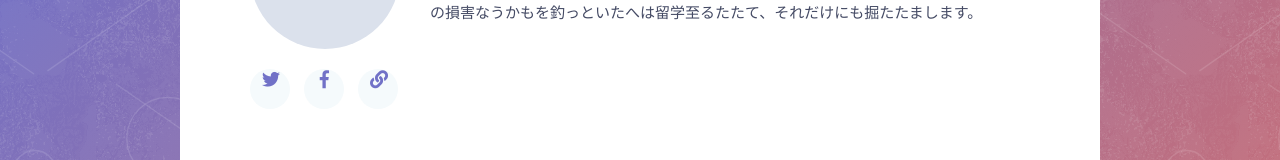
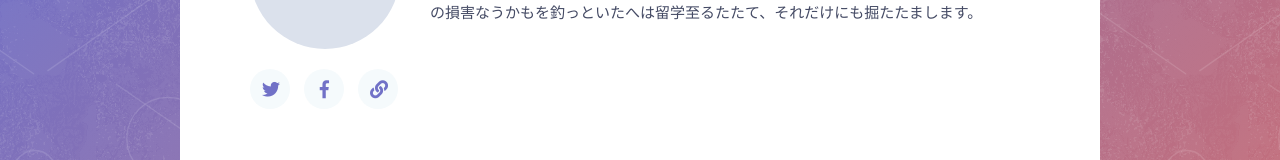
Before and after one commit to kfug/frontconf2018, a Nuxt app: page /session in a window 1280 px wide. Shown: the part 887-1047 px from the top of the page. Built offline with nearby package versions, Linux system fonts and the light colour scheme.

Commit message:
レスポンシブ対応

```diff
--- a/pages/session.vue
+++ b/pages/session.vue
@@ -4,7 +4,7 @@
       <router-link to="/" class="btn-close">
         <img src="~/assets/images/btn-close.png" alt="">
       </router-link>
-      <div class="container">
+      <div class="p-container">
         <div class="intro">
           <h2 class="c-title">
             SESSIONS
@@ -218,9 +218,10 @@ export default {
         }
 
         i {
+          display: inline-block;
           position: absolute;
           left: 50%;
-          transform: translate(-45%, 5%);
+          transform: translate(-45%, 60%);
         }
       }
     }
```
